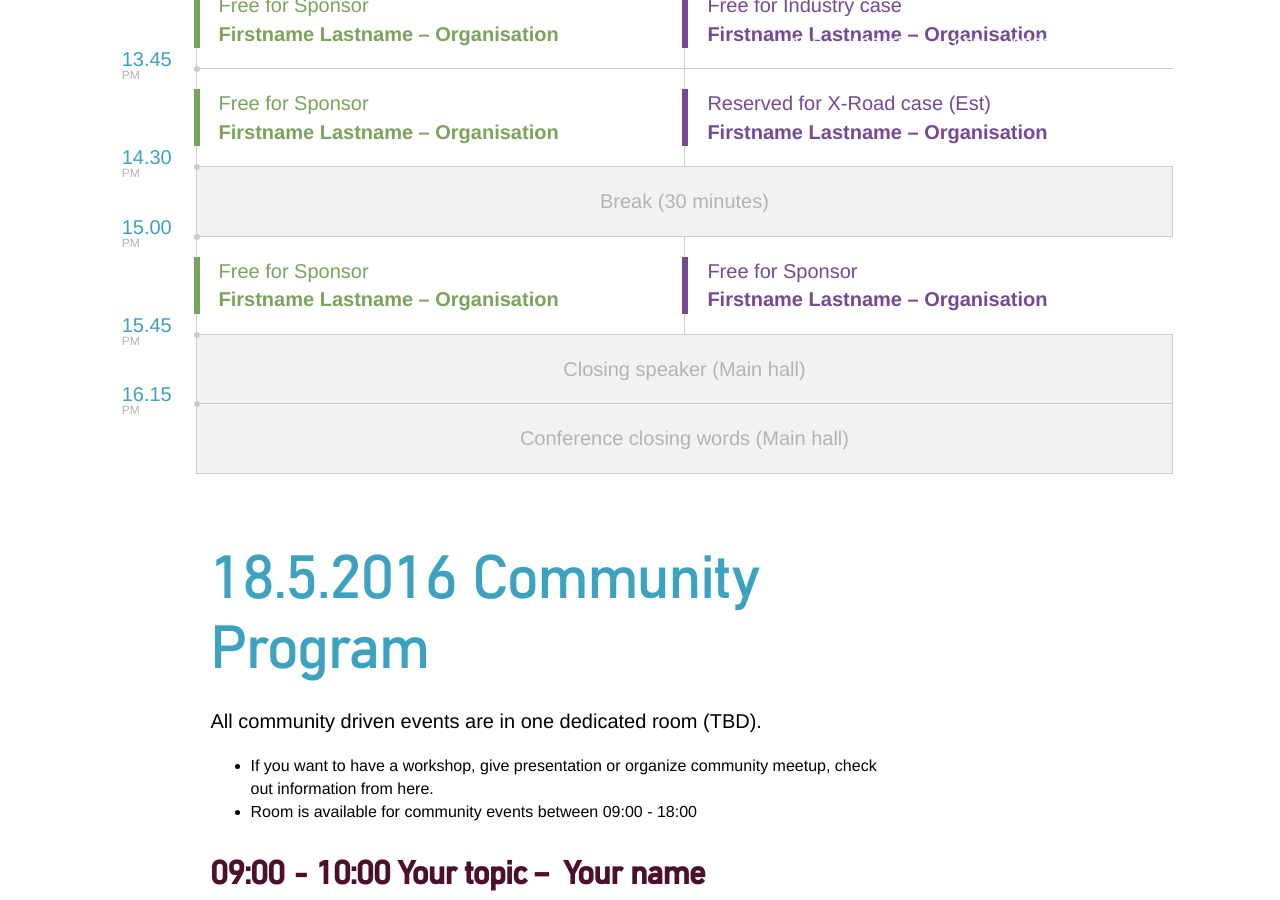
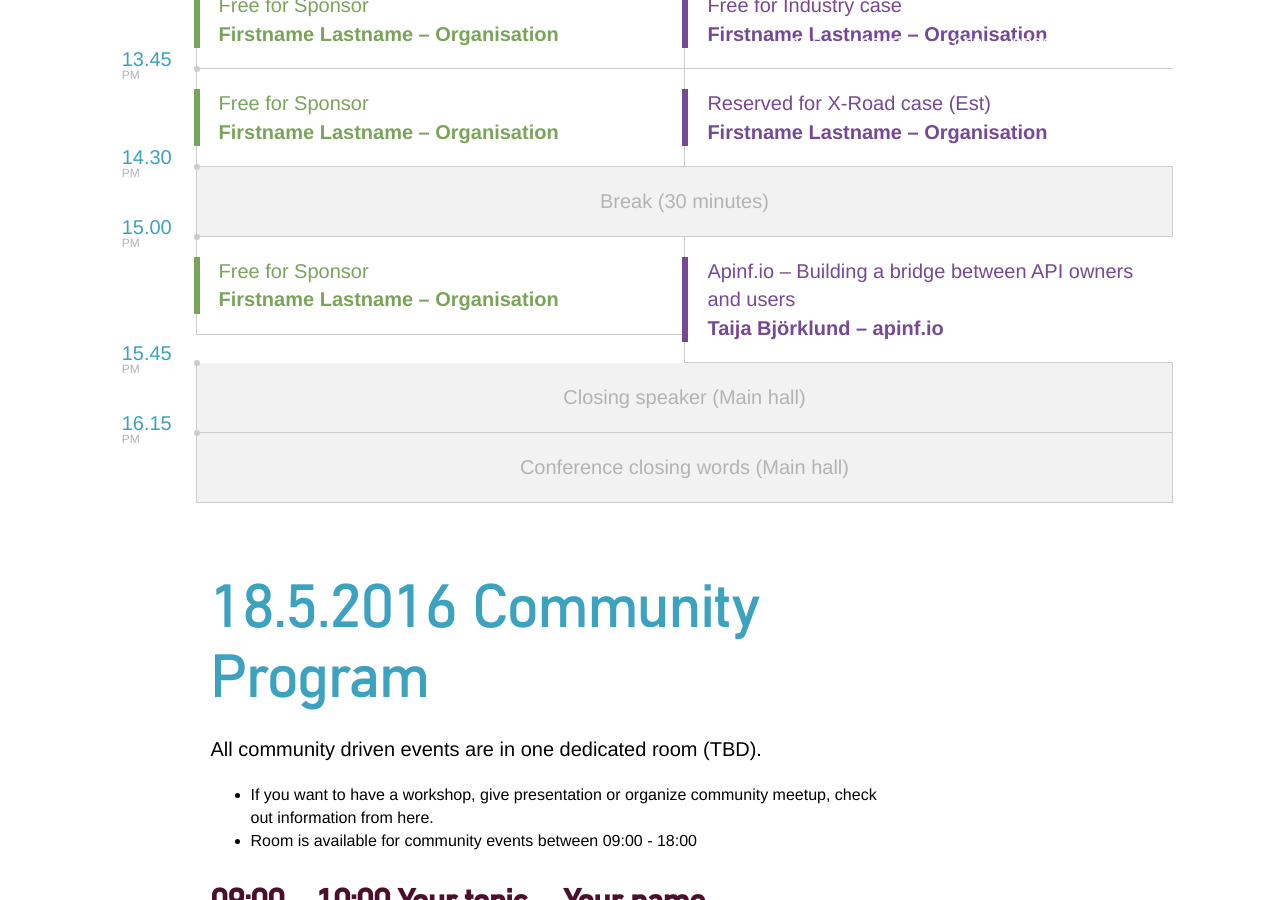
Before and after one commit to apidaysnordic/apidaysnordic.github.io, a Jekyll site: the page built from programme/index.md, in a window 1280 px wide and 900 px high, scrolled down 3103 px. Built offline with Jekyll 4.4.1, drawn with Linux system fonts in a browser that asks for light colours; some web fonts are replaced; comment, search, counter and statistics services are not loaded.

Commit message:
added apinf.io presentation

```diff
--- a/_layouts/programme.html
+++ b/_layouts/programme.html
@@ -500,9 +500,9 @@
                                 <a href="" class="entry-streams-holder"
                                    style="color: #754994; border-left-color: #754994;">
                                     <div class="visible-xs talk-location">Technology Room</div>
-                                    Free for Sponsor
+                                    Apinf.io &ndash; Building a bridge between API owners and users
                                     <br>
-                                    <strong>Firstname Lastname &ndash; Organisation</strong>
+                                    <strong>Taija Björklund &ndash; apinf.io</strong>
                                 </a>
                             </div>
                         </div>
```
Also changed, not shown: images/speakers/jussi-hurmola.jpg (added).
